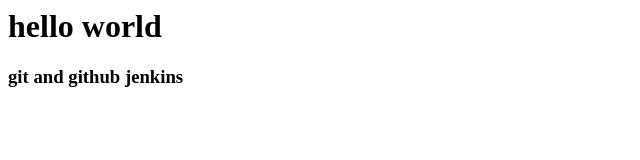
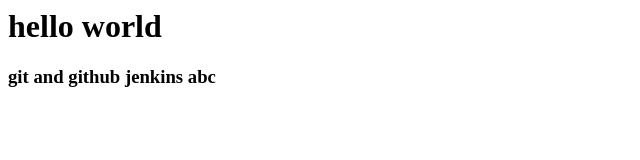
Before and after one commit to Majid-cloud/Majid, a plain HTML site: page index.html in a window 1280 px wide. Shown: the full height of the page, 0-640 px from the left. Drawn offline with Linux system fonts and the light colour scheme.

Commit message:
Update index.html
test

```diff
--- a/index.html
+++ b/index.html
@@ -4,7 +4,7 @@
     </head>
     <body>
         <h1> hello world </h1>
-        <h3> git and github  jenkins </h3>
+        <h3> git and github  jenkins abc</h3>
 
 
 
```
